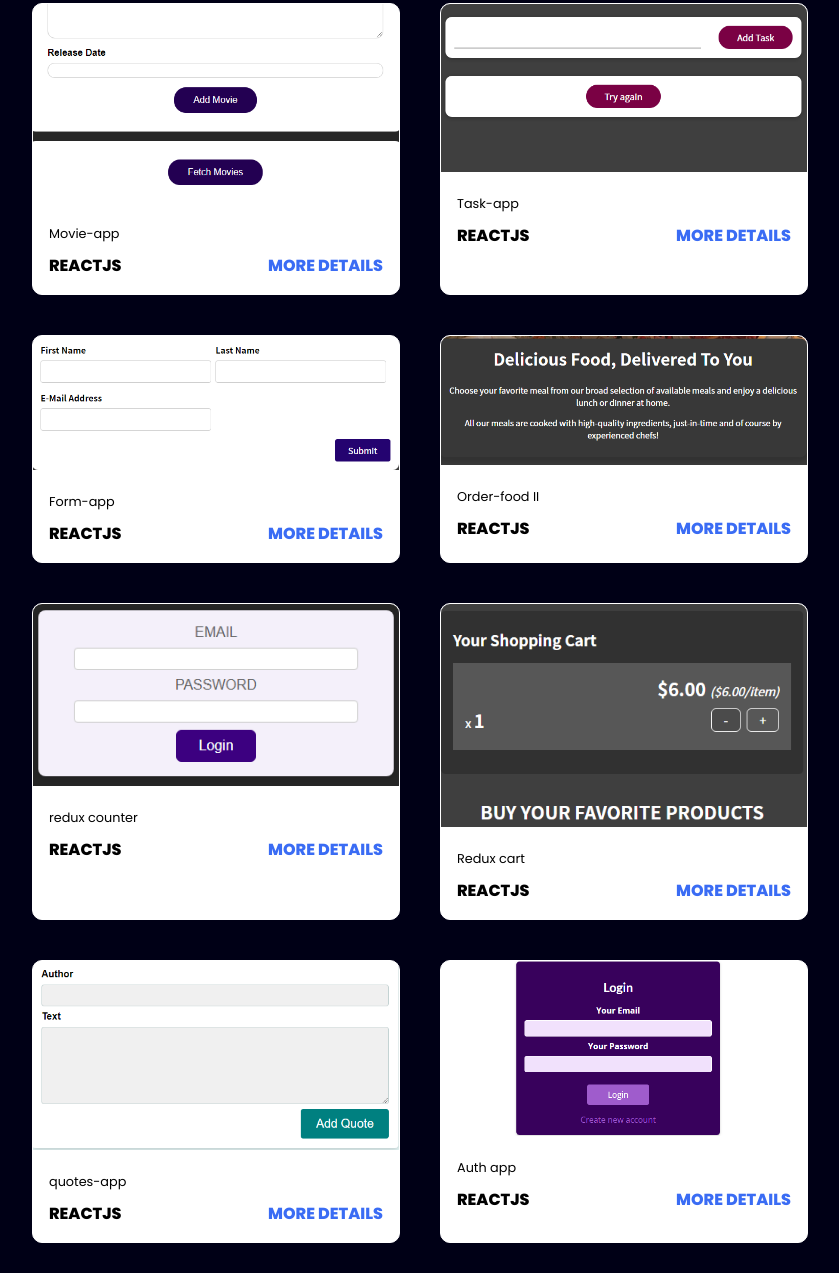
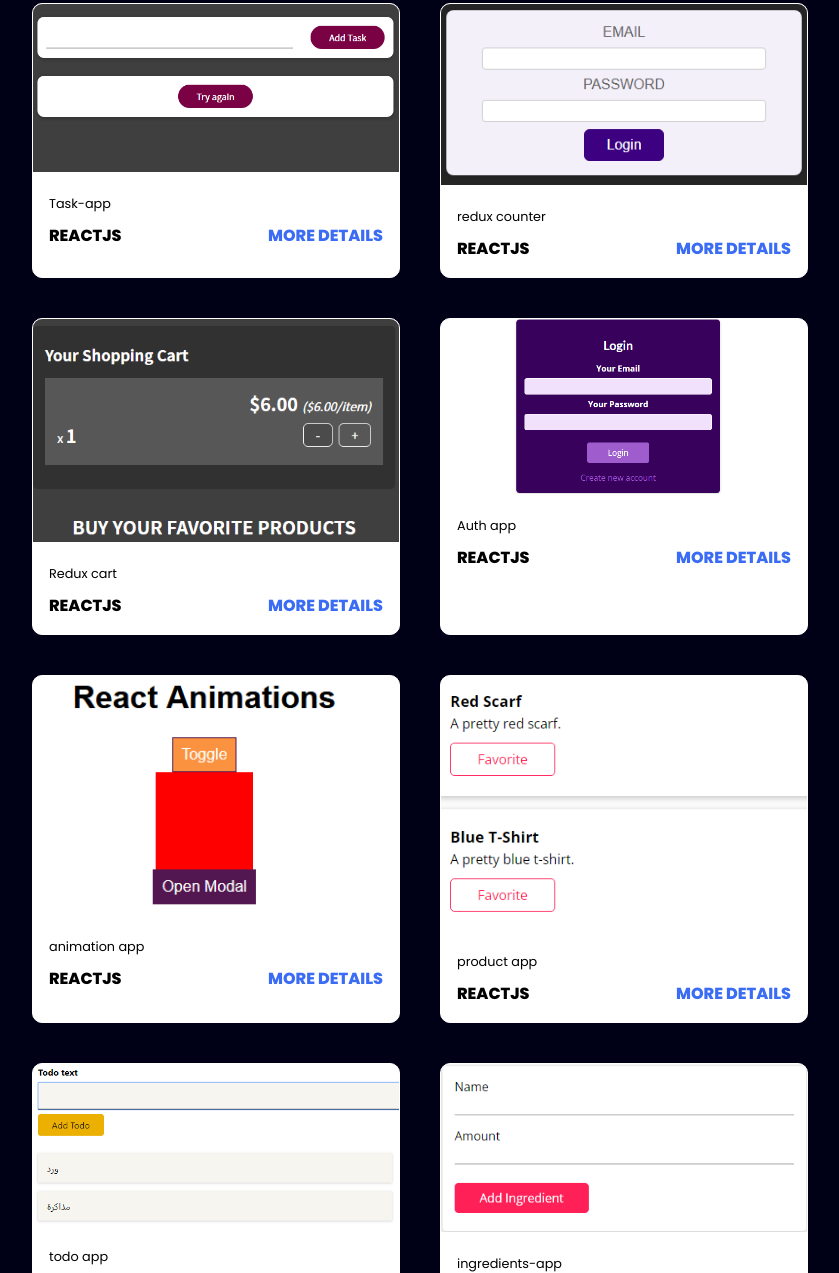
Before and after one commit to MahmoudKhalid22/Portfolio, a plain HTML site: page index.html in a window 1280 px wide. Shown: the part 4431-5704 px from the top of the page, without its empty margins (220-1059 px from the left). Drawn offline with nearby package versions, Linux system fonts and the light colour scheme; some packages are replaced by stand-ins of ours; a script that the page names is missing.

Commit message:
some edits

```diff
--- a/index.html
+++ b/index.html
@@ -315,18 +315,6 @@
           </div>
         </div>
         <!-- 14 React -->
-        <div class="project-card">
-          <div class="project-image">
-              <img src="img/movie-app.png" >
-          </div>
-          <div class="project-info">
-            <p class="project-category">Movie-app</p>
-            <strong class="project-title">
-              <span>Reactjs</span>
-              <a class="more-details" href="https://movie-app-mkhalid.netlify.app/" target="_blank">More details</a>
-            </strong>
-          </div>
-        </div>
         <!-- 15 React -->
         <div class="project-card">
           <div class="project-image">
@@ -341,31 +329,9 @@
           </div>
         </div>
         <!-- Twelve React -->
-        <div class="project-card">
-          <div class="project-image">
-              <img src="img/Form-III.png" >
-          </div>
-          <div class="project-info">
-            <p class="project-category">Form-app</p>
-            <strong class="project-title">
-              <span>Reactjs</span>
-              <a class="more-details" href="https://form-app-mkhalid.netlify.app/" target="_blank">More details</a>
-            </strong>
-          </div>
-        </div>
+
         <!-- 13 React -->
-        <div class="project-card">
-          <div class="project-image">
-              <img src="img/order-food-II.png" >
-          </div>
-          <div class="project-info">
-            <p class="project-category">Order-food II</p>
-            <strong class="project-title">
-              <span>Reactjs</span>
-              <a class="more-details" href="https://order-food-app-17.netlify.app/" target="_blank">More details</a>
-            </strong>
-          </div>
-        </div>
+
         <!-- 14 -->
         <div class="project-card">
           <div class="project-image">
@@ -393,18 +359,7 @@
           </div>
         </div>
         <!-- QUOTES APP -->
-        <div class="project-card">
-          <div class="project-image">
-              <img src="img/quotes-app.png" >
-          </div>
-          <div class="project-info">
-            <p class="project-category">quotes-app</p>
-            <strong class="project-title">
-              <span>Reactjs</span>
-              <a class="more-details" href="https://quotesappnewmkhalid.netlify.app/" target="_blank">More details</a>
-            </strong>
-          </div>
-        </div>
+
         <!-- 17 -->
         <div class="project-card">
           <div class="project-image">
@@ -497,18 +452,6 @@
           </div>
         </div>
         <!-- 24 -->
-        <div class="project-card">
-          <div class="project-image">
-              <img src="img/chat-app.png" >
-          </div>
-          <div class="project-info">
-            <p class="project-category">Chat app</p>
-            <strong class="project-title">
-              <span>Nodejs</span>
-              <a class="more-details" href="qura-chat-application.herokuapp.com" target="_blank">More details</a>
-            </strong>
-          </div>
-        </div>
 
       </div>
 
```
